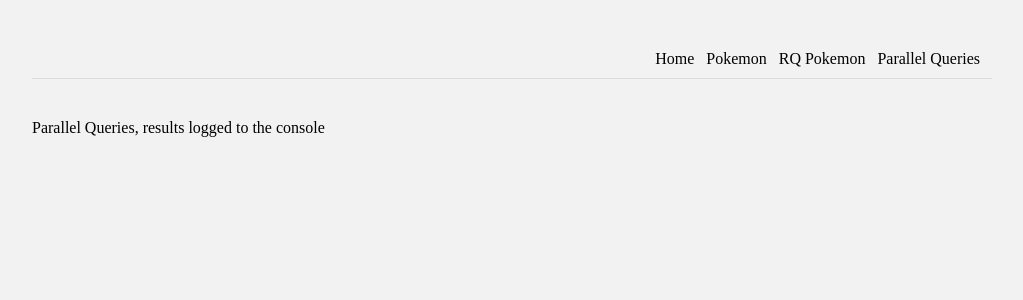
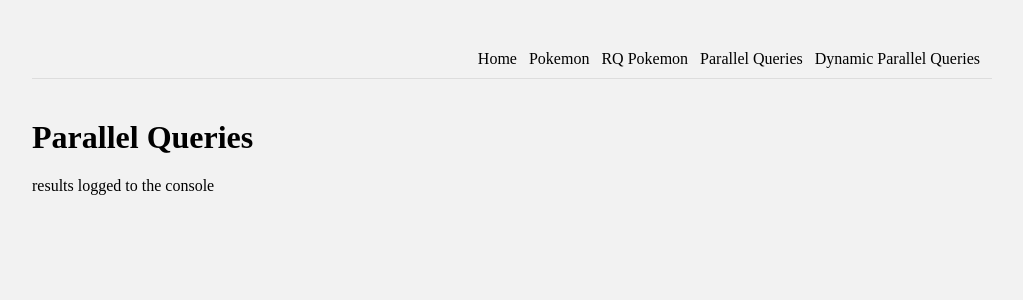
Before and after one commit to akifsonmez/react-query-tutorial, a React (Create React App) app: page /parallelQueries in a window 1280 px wide. Shown: the top 300 px of the page, without its empty margins (128-1151 px from the left). Built offline with nearby package versions, Linux system fonts and the light colour scheme; no server answers.

Commit message:
Add dynamic parallel query example

```diff
--- a/src/App.js
+++ b/src/App.js
@@ -7,6 +7,7 @@ import ParallelQueries from "./pages/ParallelQueries";
 import PokemonList from "./pages/PokemonList";
 import RQPokemon from "./pages/RQPokemon";
 import RQPokemonList from "./pages/RQPokemonList";
+import DynamicParallelQueries from "./pages/DynamicParallelQueries";
 
 const queryClient = new QueryClient();
 
@@ -21,6 +22,7 @@ function App() {
               <Link to="/pokemon">Pokemon</Link>
               <Link to="/rqpokemon">RQ Pokemon</Link>
               <Link to="/parallelQueries">Parallel Queries</Link>
+              <Link to="/dynamicParallelQueries">Dynamic Parallel Queries</Link>
             </nav>
           </div>
           <Routes>
@@ -29,6 +31,12 @@ function App() {
             <Route path="rqpokemon" element={<RQPokemonList />}></Route>
             <Route path="rqpokemon/:pokemonId" element={<RQPokemon />} />
             <Route path="parallelQueries" element={<ParallelQueries />} />
+            <Route
+              path="dynamicParallelQueries"
+              element={
+                <DynamicParallelQueries pokemonNames={["ivysaur", "bulbasaur"]} />
+              }
+            />
           </Routes>
         </BrowserRouter>
         <ReactQueryDevtools />
--- /dev/null
+++ b/src/pages/DynamicParallelQueries.js
@@ -0,0 +1,27 @@
+import { useQueries } from "react-query";
+
+const fetchPokemon = async ({ queryKey }) => {
+  return fetch(`https://pokeapi.co/api/v2/pokemon/${queryKey[1]}`).then(
+    (resp) => {
+      if (!resp.ok) {
+        throw new Error("Error with code " + resp.status);
+      }
+      return resp.json();
+    }
+  );
+};
+
+export default function DynamicParallelQueries({ pokemonIds: pokemonNames }) {
+  const queries = pokemonNames.map((p) => ({
+    queryKey: ["dynamic-pokemon", p],
+    queryFn: fetchPokemon,
+  }));
+  const results = useQueries(queries);
+  console.log(results);
+  return (
+    <div>
+      <h1>DynamicParallelQueries</h1>
+      <p>results logged to the console</p>
+    </div>
+  );
+}
--- a/src/pages/ParallelQueries.js
+++ b/src/pages/ParallelQueries.js
@@ -30,5 +30,10 @@ export default function ParallelQueries() {
 
   console.log(berriesData, locationData);
 
-  return <div>Parallel Queries, results logged to the console</div>;
+  return (
+    <div>
+      <h1>Parallel Queries</h1>
+      <p>results logged to the console</p>
+    </div>
+  );
 }
```
